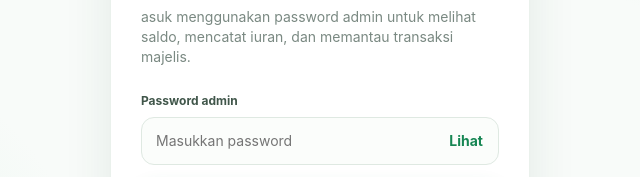
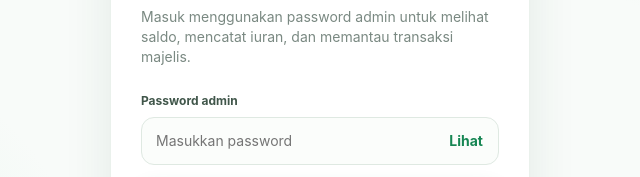
Before and after one commit to fadlanzakariax1904-hue/HAMZAH, a plain HTML site: page index.html in a window 1280 px wide. Shown: the part 366-543 px from the top of the page, 320-960 px from the left. Drawn offline with Linux system fonts and the light colour scheme.

Commit message:
Update authentication message in index.html

```diff
--- a/index.html
+++ b/index.html
@@ -48,7 +48,7 @@
       <div class="auth-brand"><div class="brand-mark" aria-hidden="true"><span></span><span></span><span></span></div><div><div class="wordmark">HAMZA APP</div><div class="brand-byline">by asy-syifaa wal marzuuqiyyah</div><div class="tagline">Sistem Keuangan Majelis</div></div></div>
       <div class="eyebrow">AREA ADMIN</div>
       <h1>Mengelola keuangan Santri.</h1>
-      <p class="auth-copy">asuk menggunakan password admin untuk melihat saldo, mencatat iuran, dan memantau transaksi majelis.</p>
+      <p class="auth-copy">Masuk menggunakan password admin untuk melihat saldo, mencatat iuran, dan memantau transaksi majelis.</p>
       <div id="demoNote" class="setup-note hidden">Mode pratinjau aktif. Sambungkan URL Apps Script pada <b>index.html</b> dan atur ALLOWED_ORIGIN di Sheet sebelum dipakai untuk data asli.</div>
       <div class="field"><label for="adminPassword">Password admin</label><div class="password-wrap"><input id="adminPassword" type="password" autocomplete="current-password" placeholder="Masukkan password" required><button class="toggle-password" id="togglePassword" type="button">Lihat</button></div></div>
       <button class="btn btn-primary btn-block" id="loginButton" type="submit">Masuk ke aplikasi <span aria-hidden="true">→</span></button>
```
